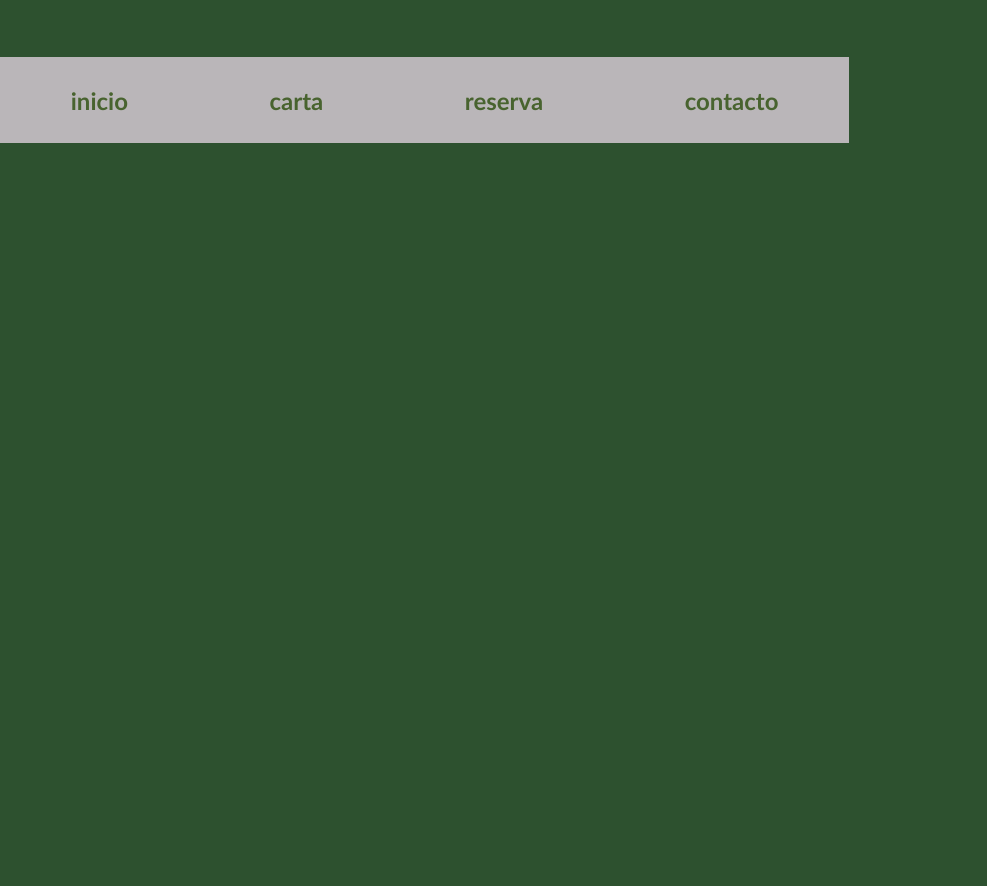
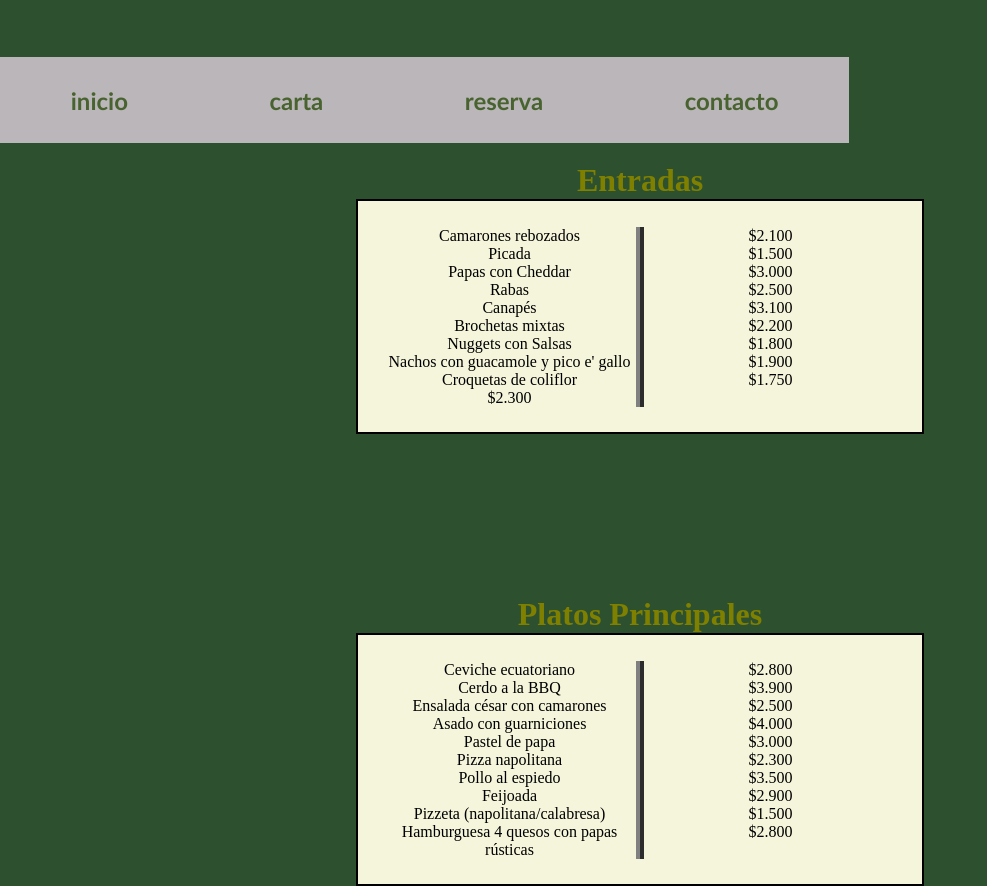
Before and after one commit to pandapocket/proyecto, a plain HTML site: page carta.html in a window 1280 px wide. Shown: the whole page, without its empty margins (0-987 px from the left). Before the commit the page ends 800 px from the top, so only its background shows below. Drawn offline with Linux system fonts and the light colour scheme.

Commit message:
Master se maqueta pagina "carta" se añade menu de platos de entrada y de platos principales, faltaria postres y bebidas, fondo y estilos

```diff
--- a/carta.html
+++ b/carta.html
@@ -38,7 +38,69 @@
 </head>
 
 <body>
+<br><br><br><br><br><br><br><br><br>
+    <div class= "menu1">
+        <h1>Entradas</h1>
+    </div>
 
+        <div id= "columnas1">
+
+                <li>Camarones rebozados</li>
+                <li>Picada</li>
+                <li>Papas con Cheddar</li>
+                <li>Rabas</li>
+                <li>Canapés</li>
+                <li>Brochetas mixtas</li>
+                <li>Nuggets con Salsas</li>
+                <li>Nachos con guacamole y pico e' gallo</li>
+                <li>Croquetas de coliflor</li>
+
+
+                <li>$2.300</li>
+                <li>$2.100</li>
+                <li>$1.500</li>
+                <li>$3.000</li>
+                <li>$2.500</li>
+                <li>$3.100</li>
+                <li>$2.200</li>
+                <li>$1.800</li>
+                <li>$1.900</li>
+                <li>$1.750</li>
+
+
+        </div>
+
+        <br><br><br><br><br><br><br><br><br>
+    <div class= "menu2">
+        <h1>Platos Principales</h1>
+    </div>
+
+        <div id= "columnas2">
+
+                <li>Ceviche ecuatoriano</li>
+                <li>Cerdo a la BBQ</li>
+                <li>Ensalada césar con camarones</li>
+                <li>Asado con guarniciones</li>
+                <li>Pastel de papa</li>
+                <li>Pizza napolitana</li>
+                <li>Pollo al espiedo</li>
+                <li>Feijoada</li>
+                <li>Pizzeta (napolitana/calabresa)</li>
+                <li>Hamburguesa 4 quesos con papas rústicas</li>
+
+                <li>$2.800</li>
+                <li>$3.900</li>
+                <li>$2.500</li>
+                <li>$4.000</li>
+                <li>$3.000</li>
+                <li>$2.300</li>
+                <li>$3.500</li>
+                <li>$2.900</li>
+                <li>$1.500</li>
+                <li>$2.800</li>
+
+
+        </div>
 
 
 </body>
--- a/css/estilos.css
+++ b/css/estilos.css
@@ -141,11 +141,89 @@ body{
     position: relative;
     width: 40%;
     min-width: 40%;
-    height: 5%;
-    padding: 13% 10%;
+    max-width: 41%;
+    height: 2%;
+    padding: 13% 10% 13% 5%;
     color: olive;
     background-color: black;
     opacity: .7;
     font-size: 132%;
 
 }
+/*
+.grid-container{
+
+    display: grid;
+    margin: auto;
+    grid-template-columns: 10px 10px;
+    gap: 10px;
+    background-color: grey;
+    padding: 10px;
+
+
+
+
+
+
+}
+
+ul.comidas{
+
+    list-style-type: none;
+    background-color: rgba(144, 58, 58, 0.8);
+    text-align: center;
+    padding: 10px 0;
+    font-size: 30px;
+
+}
+ul.a{
+    list-style-type: square;
+}*/
+
+.menu1{
+    display: flex;
+    margin: auto;
+    color: olive;
+
+}
+
+#columnas1{
+    padding: 2%;
+    margin: auto;
+    width: auto;
+    min-width: 10%;
+    max-width: 40%;
+    border: 2px solid black;
+    display: inline-flexbox;
+    column-count:  2;
+    column-gap: 10px;
+    column-rule: 8px ridge gray;
+    list-style: none;
+    text-align: center;
+    background-color: beige;
+
+ }
+
+ .menu2{
+    display: flex;
+    margin: auto;
+    color: olive;
+
+}
+
+#columnas2{
+    padding: 2%;
+    margin: auto;
+    width: auto;
+    min-width: 10%;
+    max-width: 40%;
+    border: 2px solid black;
+    display: inline-flexbox;
+    column-count:  2;
+    column-gap: 10px;
+    column-rule: 8px ridge gray;
+    list-style: none;
+    text-align: center;
+    background-color: beige;
+
+ }
```
